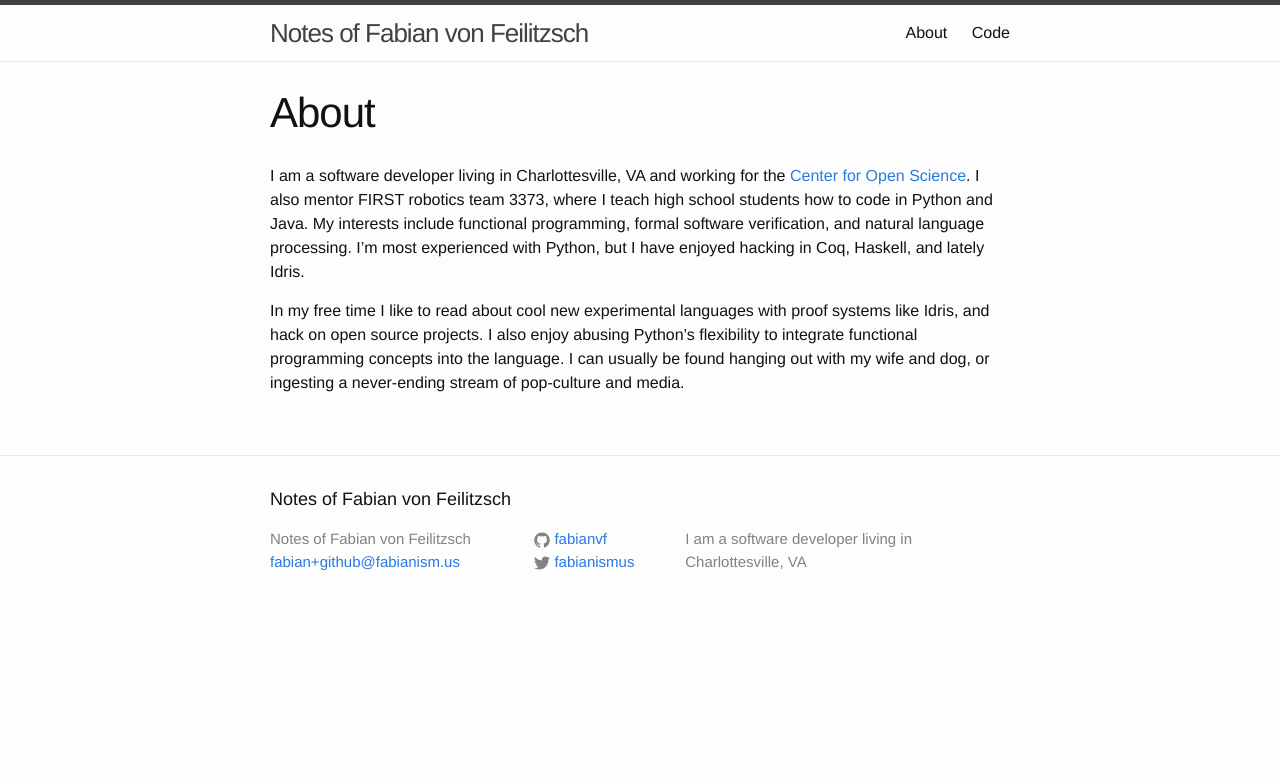
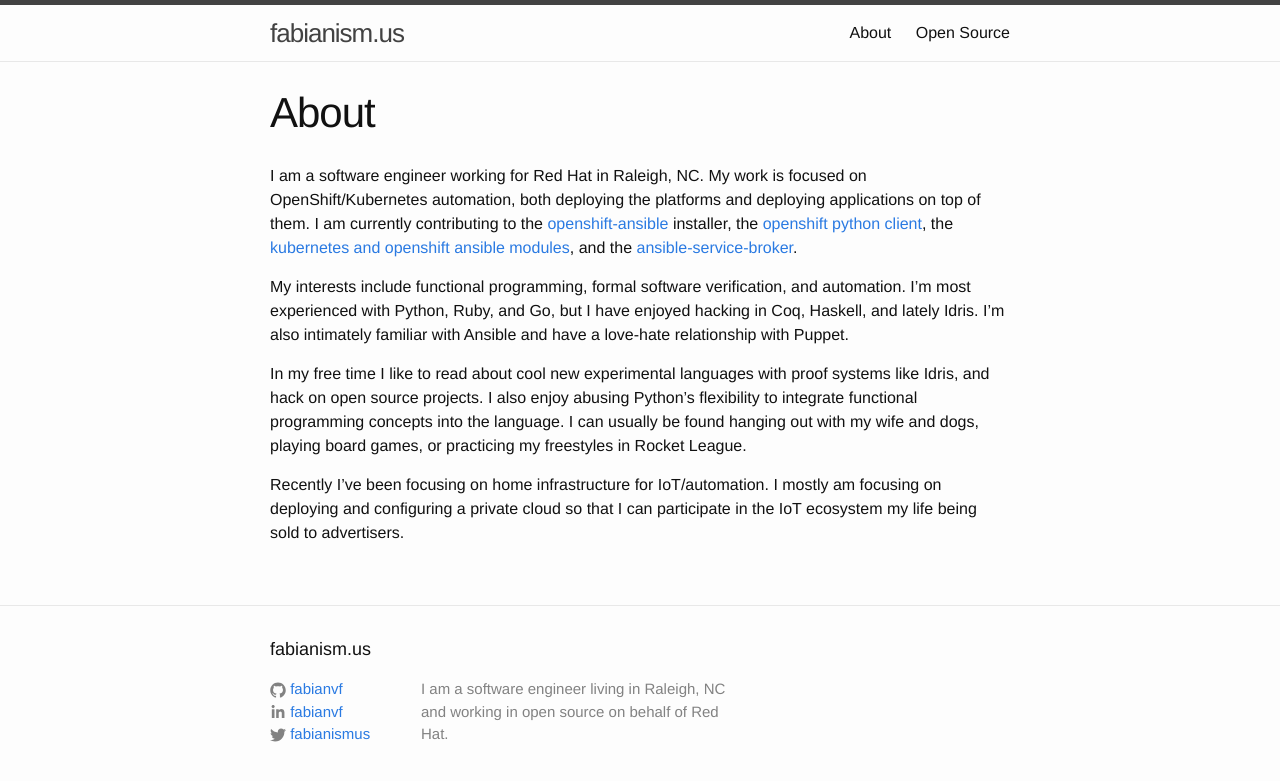
Before and after one commit to fabianvf/fabianvf.github.io, a Jekyll site: the page built from about.md, in a window 1280 px wide. Shown: the top 781 px of the page. Built offline with Jekyll 4.4.1, drawn with Linux system fonts in a browser that asks for light colours.

Commit message:
Update descriptions and stuff

```diff
--- a/_config.yml
+++ b/_config.yml
@@ -1,12 +1,13 @@
 # Site settings
-title: Notes of Fabian von Feilitzsch
+title: fabianism.us
 email: fabian+github@fabianism.us
 description: > # this means to ignore newlines until "baseurl:"
-  I am a software developer living in Charlottesville, VA
+  I am a software engineer living in Raleigh, NC and working in open source on behalf of Red Hat.
 baseurl: "" # the subpath of your site, e.g. /blog/
 url: "http://fabianism.us" # the base hostname & protocol for your site
 twitter_username: fabianismus
 github_username:  fabianvf
+linkedin_username: fabianvf
 
 # Build settings
 markdown: kramdown
--- a/_includes/footer.html
+++ b/_includes/footer.html
@@ -5,12 +5,6 @@
     <h2 class="footer-heading">{{ site.title }}</h2>
 
     <div class="footer-col-wrapper">
-      <div class="footer-col  footer-col-1">
-        <ul class="contact-list">
-          <li>{{ site.title }}</li>
-          <li><a href="mailto:{{ site.email }}">{{ site.email }}</a></li>
-        </ul>
-      </div>
 
       <div class="footer-col  footer-col-2">
         <ul class="social-media-list">
@@ -24,6 +18,24 @@
               </span>
 
               <span class="username">{{ site.github_username }}</span>
+            </a>
+          </li>
+          {% endif %}
+
+          {% if site.linkedin_username %}
+          <li>
+            <a href="https://www.linkedin.com/in/{{ site.linkedin_username }}">
+              <span class="icon  icon--linkedin">
+                <svg viewBox="0 50 512 512" >
+                  <path fill="#828282" d="M150.65,100.682c0,27.992-22.508,50.683-50.273,50.683c-27.765,0-50.273-22.691-50.273-50.683
+                  C50.104,72.691,72.612,50,100.377,50C128.143,50,150.65,72.691,150.65,100.682z M143.294,187.333H58.277V462h85.017V187.333z
+                  M279.195,187.333h-81.541V462h81.541c0,0,0-101.877,0-144.181c0-38.624,17.779-61.615,51.807-61.615
+                  c31.268,0,46.289,22.071,46.289,61.615c0,39.545,0,144.181,0,144.181h84.605c0,0,0-100.344,0-173.915
+                  s-41.689-109.131-99.934-109.131s-82.768,45.369-82.768,45.369V187.333z"/>
+                </svg>
+              </span>
+
+              <span class="username">{{ site.linkedin_username }}</span>
             </a>
           </li>
           {% endif %}
--- a/about.md
+++ b/about.md
@@ -3,13 +3,21 @@ layout: page
 title: About
 permalink: /about/
 ---
-I am a software developer living in Charlottesville, VA and working for
-the [Center for Open Science](http://www.cos.io). I also mentor FIRST robotics team 3373,
-where I teach high school students how to code in Python and Java.
-My interests include functional programming, formal software verification, and natural language processing.
-I'm most experienced with Python, but I have enjoyed hacking in Coq, Haskell, and lately Idris.
+I am a software engineer working for Red Hat in Raleigh, NC. My work is focused on OpenShift/Kubernetes automation,
+both deploying the platforms and deploying applications on top of them. I am currently contributing to the
+[openshift-ansible](https://github.com/openshift/openshift-ansible) installer, the [openshift python client](https://github.com/openshift/openshift-restclient-python),
+the [kubernetes and openshift ansible modules](https://github.com/ansible/ansible-kubernetes-modules), and
+the [ansible-service-broker](https://github.com/openshift/ansible-service-broker).
+
+My interests include functional programming, formal software verification, and automation.
+I'm most experienced with Python, Ruby, and Go, but I have enjoyed hacking in Coq, Haskell, and lately Idris.
+I'm also intimately familiar with Ansible and have a love-hate relationship with Puppet.
 
 In my free time I like to read about cool new experimental languages with proof systems
 like Idris, and hack on open source projects. I also enjoy abusing Python's flexibility
 to integrate functional programming concepts into the language. I can usually be found
-hanging out with my wife and dog, or ingesting a never-ending stream of pop-culture and media.
+hanging out with my wife and dogs, playing board games, or practicing my freestyles in Rocket League.
+
+Recently I've been focusing on home infrastructure for IoT/automation. I mostly am focusing on deploying
+and configuring a private cloud so that I can participate in the IoT ecosystem my life being sold to
+advertisers.
```
Also changed, not shown: code.md (deleted, +0 -17 lines), open_source.md (added, +17 -0 lines).
